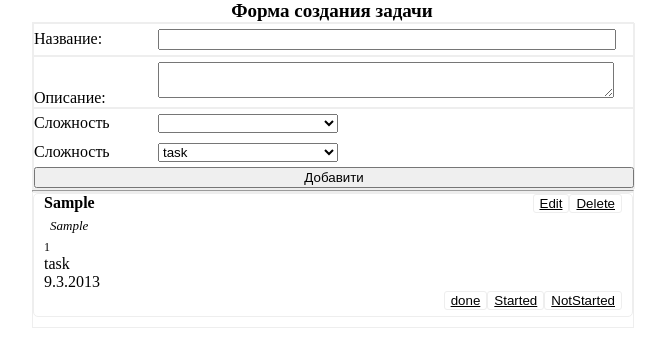
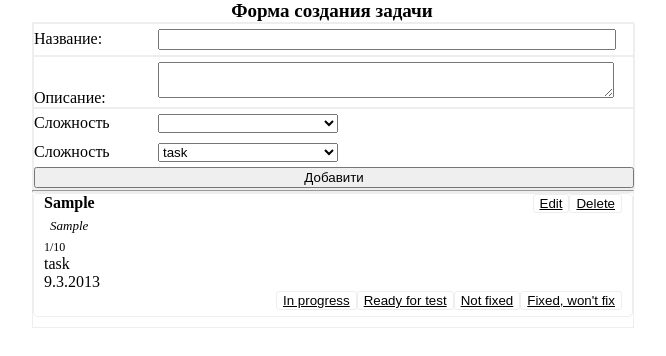
Before and after one commit to maksr51314/bionic1, a plain HTML site: page index.html in a window 1280 px wide. Both pictures are taken after typing "Sample", "Sample" into the empty fields and a click on the button "Добавити". Shown: the whole page, without its empty margins (308-974 px from the left). Drawn offline with Linux system fonts and the light colour scheme.

Commit message:
new progress buttons

```diff
--- a/main.css
+++ b/main.css
@@ -33,7 +33,7 @@ span{
     display:block;
 }
 
-#buttonDel, #buttonEdit, #buttonSave, #buttonCancel, #buttonStarted, #buttonNotStarted, #buttonDone{
+#buttonDel, #buttonEdit, #buttonSave, #buttonCancel, #buttonNotFixed, #buttonInProgress,#buttonReadyForTest,#buttonWontFixed{
     text-decoration:underline;
     background:white;
     border:1px solid #EEE;
@@ -76,4 +76,5 @@ span{
 textarea{
     margin: 5px 0 5px 0;
     max-width: 75%;
+    min-width: 75%;
 }
--- a/main.js
+++ b/main.js
@@ -25,7 +25,7 @@ document.getElementById("buttonAdd").onclick = function(){
     taskDesc.innerHTML = desc;
     taskDesc.id = "txtTaskDesc";
     var taskDiff = document.createElement("p");
-    taskDiff.innerHTML = diff;
+    taskDiff.innerHTML = diff + "/10";
     taskDiff.id = "txtTaskDiff";
     var taskMyType = document.createElement("p");
     taskMyType.innerHTML = myType;
@@ -91,34 +91,34 @@ document.getElementById("buttonAdd").onclick = function(){
         editTaskDiff.style.display = "none";
         taskDesc.style.display = "block";
         taskDesc.innerHTML = editTaskDesc.value;
-        taskDiff.innerHTML = editTaskDiff.value;
+        taskDiff.innerHTML = editTaskDiff.value + "/10";
         taskDiff.style.display = "inline";
         taskMyTime.innerHTML = myTime.myNow;
     });
 
-    var buttonNotStarted = createButton("NotStarted", "buttonNotStarted", function(){
-        container.style.background = "rgba(255, 36, 138, 0.14)";
-        notStartedMode();
+    var buttonNotFixed = createButton("Not fixed", "buttonNotFixed", function(){
+        notFixedMode();
     });
-
-    var buttonStarted = createButton("Started", "buttonStarted", function(){
-        container.style.background = "rgba(250, 255, 71, 0.15)";
-        startedMode();
+    var buttonInProgress = createButton("In progress", "buttonInProgress", function(){
+        inProgressMode();
     });
-
-    var buttonDone = createButton("done", "buttonDone", function(){
-        container.style.background = "rgba(34, 181, 255, 0.16)";
-        doneMode();
+    var buttonReadyForTest = createButton("Ready for test", "buttonReadyForTest", function(){
+        readyForTestMode();
     });
-
-    var doneMode = function(){
-
+    var buttonWontFixed = createButton("Fixed, won't fix", "buttonWontFixed", function(){
+        wontFixedMode();
+    });
+    var notFixedMode = function(){
+        container.style.background = "rgba(223, 233, 29, 0.20)";
     };
-    var startedMode = function(){
-
+    var inProgressMode = function(){
+        container.style.background = "rgba(233, 61, 53, 0.20)";
     };
-    var notStartedMode = function(){
-
+    var readyForTestMode = function(){
+        container.style.background = "rgba(45, 189, 104, 0.31)";
+    };
+    var wontFixedMode = function(){
+        container.style.background = "rgba(80, 46, 233, 0.20)";
     };
 
     // Режим редактирования
@@ -161,9 +161,10 @@ document.getElementById("buttonAdd").onclick = function(){
     container.appendChild(editTaskDiff);
     container.appendChild(taskMyType);
     container.appendChild(taskMyTime);
-    container.appendChild(buttonNotStarted);
-    container.appendChild(buttonStarted);
-    container.appendChild(buttonDone);
+    container.appendChild(buttonWontFixed);
+    container.appendChild(buttonNotFixed);
+    container.appendChild(buttonReadyForTest);
+    container.appendChild(buttonInProgress);
 
     document.getElementById("addInformation").appendChild(container);
 
```
